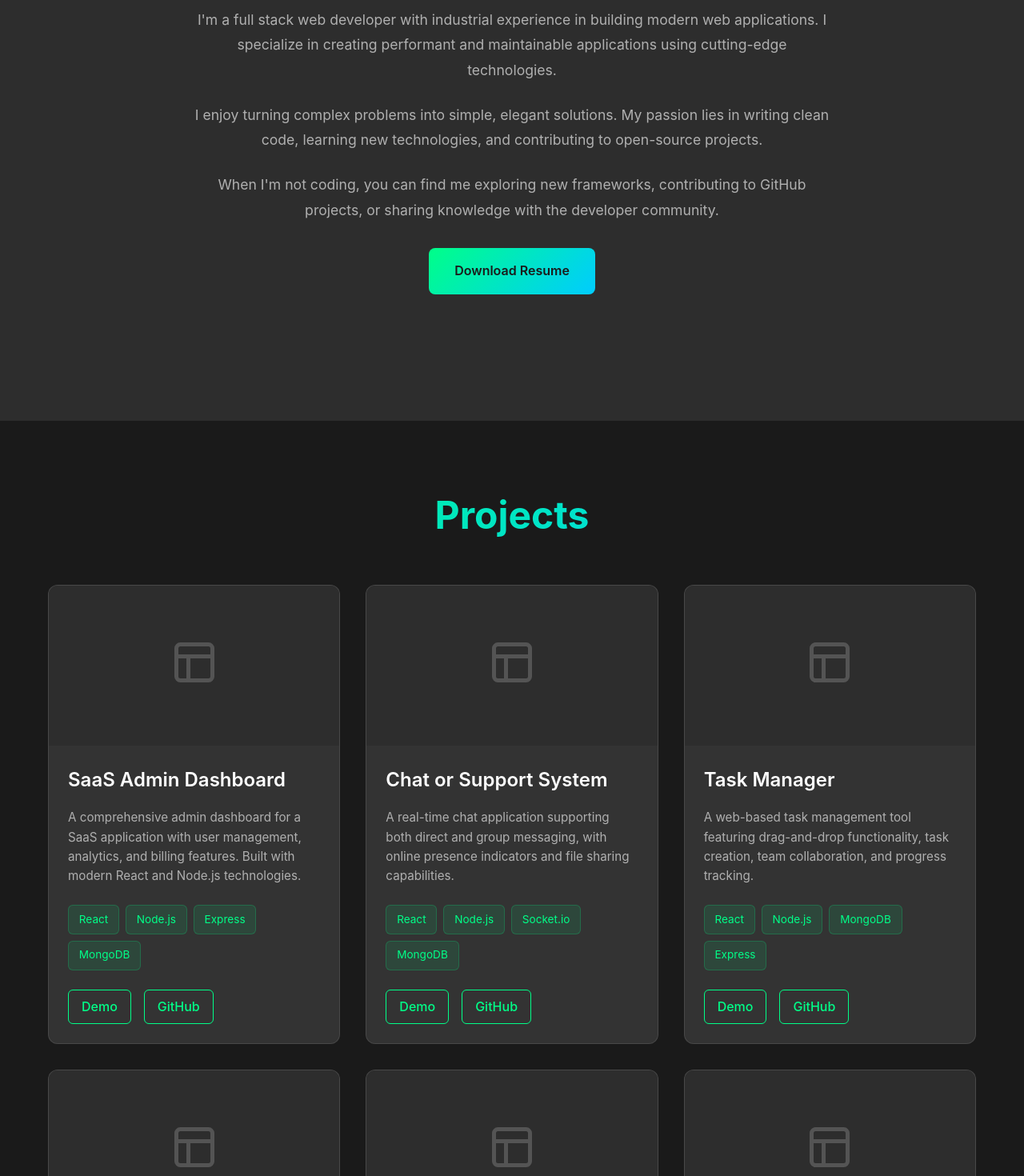
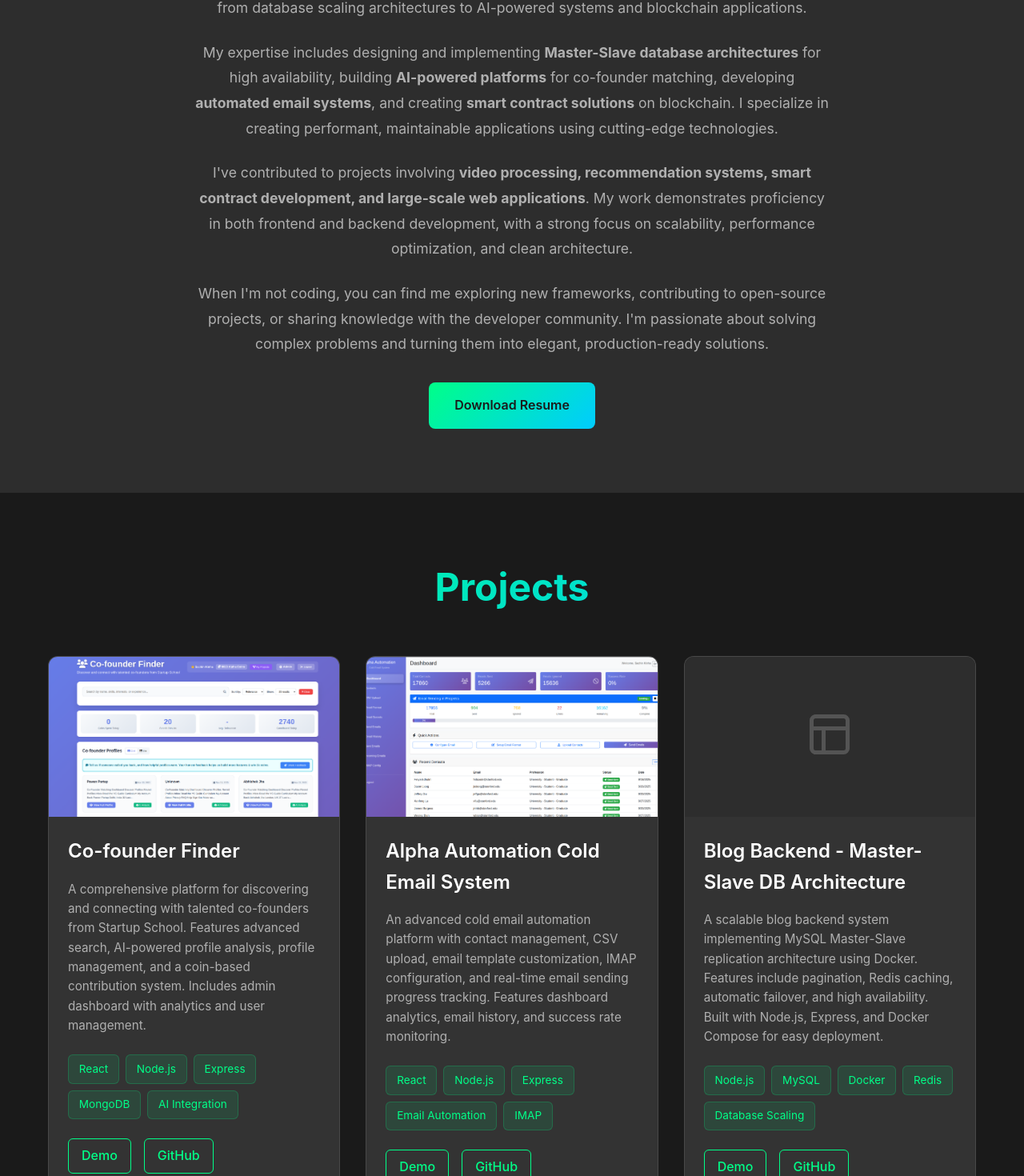
Before and after one commit to Tim-Alpha/react-portfolio, a Vue app: page / in a window 1280 px wide. Shown: the part 1074-2544 px from the top of the page at 80% size. Built offline with nearby package versions, Linux system fonts and the light colour scheme.

Commit message:
update: about and projects components with detailed descriptions, add new projects

```diff
--- a/src/components/About.tsx
+++ b/src/components/About.tsx
@@ -8,16 +8,25 @@ const About = () => {
         <div className="about-content">
           <div className="about-text">
             <p className="about-description">
-              I'm a full stack web developer with industrial experience in building modern web applications.
-              I specialize in creating performant and maintainable applications using cutting-edge technologies.
+              I'm a full stack web developer with industrial experience in building scalable, high-performance web applications.
+              With <strong>100+ repositories</strong> on GitHub, I've worked on diverse projects ranging from database scaling architectures
+              to AI-powered systems and blockchain applications.
             </p>
             <p className="about-description">
-              I enjoy turning complex problems into simple, elegant solutions. My passion lies in writing clean code,
-              learning new technologies, and contributing to open-source projects.
+              My expertise includes designing and implementing <strong>Master-Slave database architectures</strong> for high availability,
+              building <strong>AI-powered platforms</strong> for co-founder matching, developing <strong>automated email systems</strong>,
+              and creating <strong>smart contract solutions</strong> on blockchain. I specialize in creating performant, maintainable
+              applications using cutting-edge technologies.
             </p>
             <p className="about-description">
-              When I'm not coding, you can find me exploring new frameworks, contributing to GitHub projects,
-              or sharing knowledge with the developer community.
+              I've contributed to projects involving <strong>video processing, recommendation systems, smart contract development,
+              and large-scale web applications</strong>. My work demonstrates proficiency in both frontend and backend development,
+              with a strong focus on scalability, performance optimization, and clean architecture.
+            </p>
+            <p className="about-description">
+              When I'm not coding, you can find me exploring new frameworks, contributing to open-source projects,
+              or sharing knowledge with the developer community. I'm passionate about solving complex problems and
+              turning them into elegant, production-ready solutions.
             </p>
             <div className="about-cta">
               <a
--- a/src/components/Hero.tsx
+++ b/src/components/Hero.tsx
@@ -29,6 +29,7 @@ const Hero = () => {
             <h2 className="hero-subtitle">Full Stack Web Developer</h2>
             <p className="hero-description">
               Building clean, fast, and scalable web applications with modern technologies.
+              Specialized in database scaling, AI-powered systems, and blockchain solutions.
               I enjoy turning complex problems into simple, elegant solutions.
             </p>
             <div className="hero-buttons">
--- a/src/components/Projects.css
+++ b/src/components/Projects.css
@@ -31,6 +31,18 @@
   align-items: center;
   justify-content: center;
   overflow: hidden;
+  position: relative;
+}
+
+.project-img {
+  width: 100%;
+  height: 100%;
+  object-fit: cover;
+  transition: transform 0.3s ease;
+}
+
+.project-card:hover .project-img {
+  transform: scale(1.05);
 }
 
 .project-placeholder {
--- a/src/components/Projects.tsx
+++ b/src/components/Projects.tsx
@@ -11,46 +11,62 @@ interface Project {
 
 const projects: Project[] = [
   {
-    title: 'SaaS Admin Dashboard',
-    description: 'A comprehensive admin dashboard for a SaaS application with user management, analytics, and billing features. Built with modern React and Node.js technologies.',
-    tags: ['React', 'Node.js', 'Express', 'MongoDB'],
+    title: 'Co-founder Finder',
+    description: 'A comprehensive platform for discovering and connecting with talented co-founders from Startup School. Features advanced search, AI-powered profile analysis, profile management, and a coin-based contribution system. Includes admin dashboard with analytics and user management.',
+    tags: ['React', 'Node.js', 'Express', 'MongoDB', 'AI Integration'],
     github: 'https://github.com/Tim-Alpha',
-    demo: '#'
+    demo: 'https://yc.empowerverse.org/',
+    image: '/co-founder-finder.png'
   },
   {
-    title: 'Chat or Support System',
-    description: 'A real-time chat application supporting both direct and group messaging, with online presence indicators and file sharing capabilities.',
-    tags: ['React', 'Node.js', 'Socket.io', 'MongoDB'],
+    title: 'Alpha Automation Cold Email System',
+    description: 'An advanced cold email automation platform with contact management, CSV upload, email template customization, IMAP configuration, and real-time email sending progress tracking. Features dashboard analytics, email history, and success rate monitoring.',
+    tags: ['React', 'Node.js', 'Express', 'Email Automation', 'IMAP'],
     github: 'https://github.com/Tim-Alpha',
-    demo: '#'
+    demo: 'https://coldemail.empowerverse.org/dashboard',
+    image: '/cold-email.png'
   },
   {
-    title: 'Task Manager',
-    description: 'A web-based task management tool featuring drag-and-drop functionality, task creation, team collaboration, and progress tracking.',
-    tags: ['React', 'Node.js', 'MongoDB', 'Express'],
-    github: 'https://github.com/Tim-Alpha',
-    demo: '#'
+    title: 'Blog Backend - Master-Slave DB Architecture',
+    description: 'A scalable blog backend system implementing MySQL Master-Slave replication architecture using Docker. Features include pagination, Redis caching, automatic failover, and high availability. Built with Node.js, Express, and Docker Compose for easy deployment.',
+    tags: ['Node.js', 'MySQL', 'Docker', 'Redis', 'Database Scaling'],
+    github: 'https://github.com/Tim-Alpha/blog-backend',
+    demo: 'https://github.com/Tim-Alpha/blog-backend'
   },
   {
-    title: 'E-Commerce Store',
-    description: 'A full-featured e-commerce platform with product catalog, shopping cart, payment integration, and order management system.',
-    tags: ['React', 'Node.js', 'Express', 'MongoDB'],
-    github: 'https://github.com/Tim-Alpha',
-    demo: '#'
+    title: 'Video Recommendation System',
+    description: 'An intelligent video recommendation platform with advanced search capabilities, video upload functionality, and personalized recommendations. Features include video processing, metadata management, and user interaction tracking.',
+    tags: ['Python', 'Machine Learning', 'Video Processing', 'API'],
+    github: 'https://github.com/Tim-Alpha/video-recommendation-assignment',
+    demo: 'https://github.com/Tim-Alpha/video-recommendation-assignment'
   },
   {
-    title: 'Public APIs Service',
-    description: 'A collection of publicly accessible APIs, providing endpoints for various data and services with comprehensive documentation.',
-    tags: ['Node.js', 'Express', 'MongoDB', 'REST API'],
-    github: 'https://github.com/Tim-Alpha',
-    demo: '#'
+    title: 'Smart Contract AMM',
+    description: 'A decentralized Automated Market Maker (AMM) with virtual bonding curve implementation. Built on blockchain technology for token swaps and liquidity management. Features include smart contract auditing and security best practices.',
+    tags: ['Solidity', 'Blockchain', 'Web3', 'Smart Contracts', 'TypeScript'],
+    github: 'https://github.com/Tim-Alpha/smart-contract-AMM-virtual-bonding-curve',
+    demo: 'https://github.com/Tim-Alpha/smart-contract-AMM-virtual-bonding-curve'
   },
   {
-    title: 'Portfolio Website',
-    description: 'Personal portfolio website showcasing my work, skills, and experience as a web developer. Built with React and Vue.js.',
-    tags: ['React', 'Vue.js', 'TypeScript', 'CSS'],
-    github: 'https://github.com/Tim-Alpha',
-    demo: '#'
+    title: 'AI Video & Image Generation System',
+    description: 'An advanced AI-powered system for generating videos and images using cutting-edge machine learning models. Features include batch processing, API integration, and customizable generation parameters.',
+    tags: ['Python', 'AI/ML', 'Video Generation', 'Image Processing', 'API'],
+    github: 'https://github.com/Tim-Alpha/AI-Video-and-Image-Generation-System-Assignment',
+    demo: 'https://github.com/Tim-Alpha/AI-Video-and-Image-Generation-System-Assignment'
+  },
+  {
+    title: 'Video Search & Upload Bot',
+    description: 'An intelligent video search and upload system with automated bot functionality. Features include video indexing, search algorithms, automated upload workflows, and integration with video platforms.',
+    tags: ['Python', 'Bot Development', 'Video Processing', 'Automation'],
+    github: 'https://github.com/Tim-Alpha/Video-Search-and-Upload-Bot-Assignment',
+    demo: 'https://github.com/Tim-Alpha/Video-Search-and-Upload-Bot-Assignment'
+  },
+  {
+    title: 'Web Development Assignment',
+    description: 'A comprehensive web application showcasing modern web development practices. Features include responsive design, RESTful APIs, authentication, and real-time updates. Built with TypeScript and modern frameworks.',
+    tags: ['TypeScript', 'React', 'Node.js', 'Web Development'],
+    github: 'https://github.com/Tim-Alpha/web-assignment',
+    demo: 'https://github.com/Tim-Alpha/web-assignment'
   }
 ];
 
@@ -63,6 +79,14 @@ const Projects = () => {
           {projects.map((project, index) => (
             <div key={index} className="project-card">
               <div className="project-image">
+                {project.image ? (
+                  <img
+                    src={project.image}
+                    alt={project.title}
+                    className="project-img"
+                    loading="lazy"
+                  />
+                ) : (
                   <div className="project-placeholder">
                     <svg width="60" height="60" viewBox="0 0 24 24" fill="none" stroke="currentColor" strokeWidth="2">
                       <rect x="3" y="3" width="18" height="18" rx="2" ry="2"/>
@@ -70,6 +94,7 @@ const Projects = () => {
                       <line x1="9" y1="21" x2="9" y2="9"/>
                     </svg>
                   </div>
+                )}
               </div>
               <div className="project-content">
                 <h3 className="project-title">{project.title}</h3>
--- a/src/components/Skills.css
+++ b/src/components/Skills.css
@@ -4,7 +4,7 @@
 
 .skills-grid {
   display: grid;
-  grid-template-columns: repeat(auto-fit, minmax(300px, 1fr));
+  grid-template-columns: repeat(auto-fit, minmax(280px, 1fr));
   gap: 2rem;
   margin-top: 2rem;
 }
--- a/src/components/Skills.tsx
+++ b/src/components/Skills.tsx
@@ -31,15 +31,23 @@ const Skills = () => {
   const skillCategories = [
     {
       title: 'Frontend',
-      skills: ['React', 'Next.js', 'Tailwind CSS', 'TypeScript', 'Vue.js', 'HTML/CSS']
+      skills: ['React', 'Next.js', 'Tailwind CSS', 'TypeScript', 'Vue.js', 'HTML/CSS', 'JavaScript']
     },
     {
       title: 'Backend',
-      skills: ['Node.js', 'Express', 'MongoDB', 'PostgreSQL', 'REST API', 'GraphQL']
+      skills: ['Node.js', 'Express', 'MongoDB', 'MySQL', 'PostgreSQL', 'REST API', 'Docker']
     },
     {
-      title: 'Tools',
-      skills: ['Redis', 'Git', 'Docker', 'AWS', 'Linux', 'VS Code']
+      title: 'Database & DevOps',
+      skills: ['MySQL Replication', 'Redis', 'Docker', 'Database Scaling', 'Master-Slave Architecture']
+    },
+    {
+      title: 'AI & Blockchain',
+      skills: ['Python', 'Machine Learning', 'Solidity', 'Web3', 'Smart Contracts', 'AI Integration']
+    },
+    {
+      title: 'Tools & Others',
+      skills: ['Git', 'AWS', 'Linux', 'VS Code', 'Email Automation', 'IMAP', 'Video Processing']
     }
   ];
 
```
Lines whose indentation alone changed are shown as unchanged.
